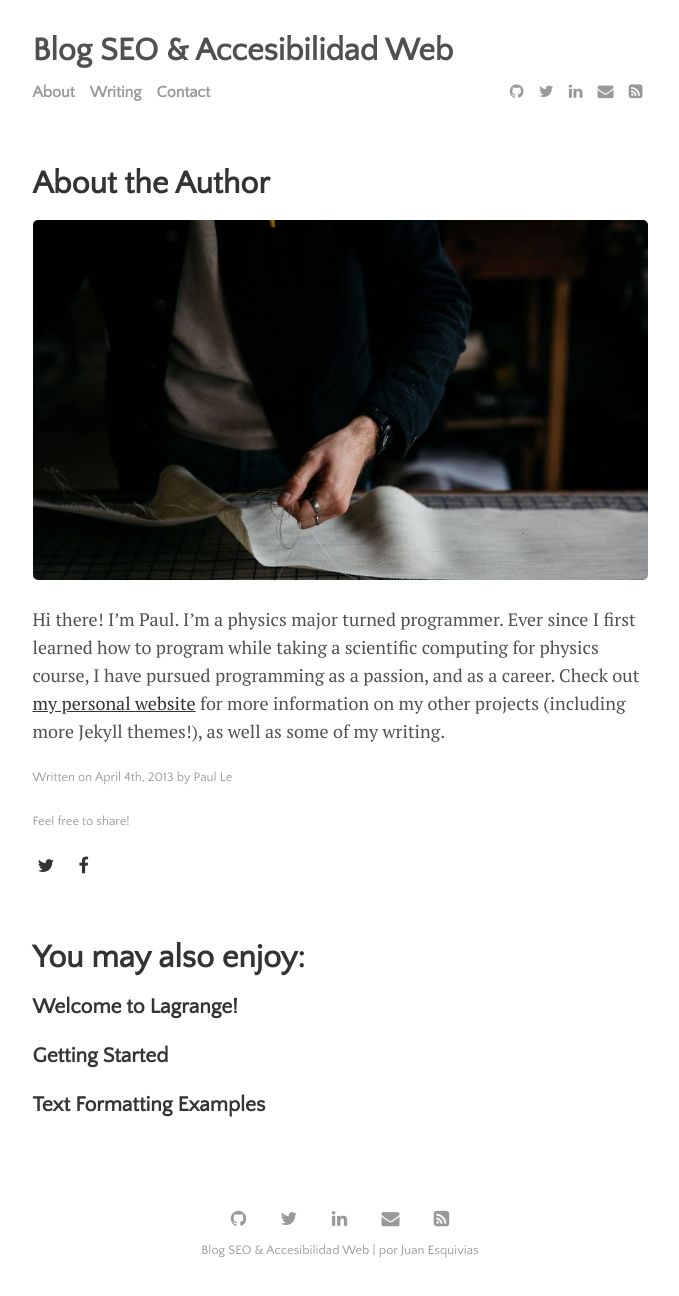
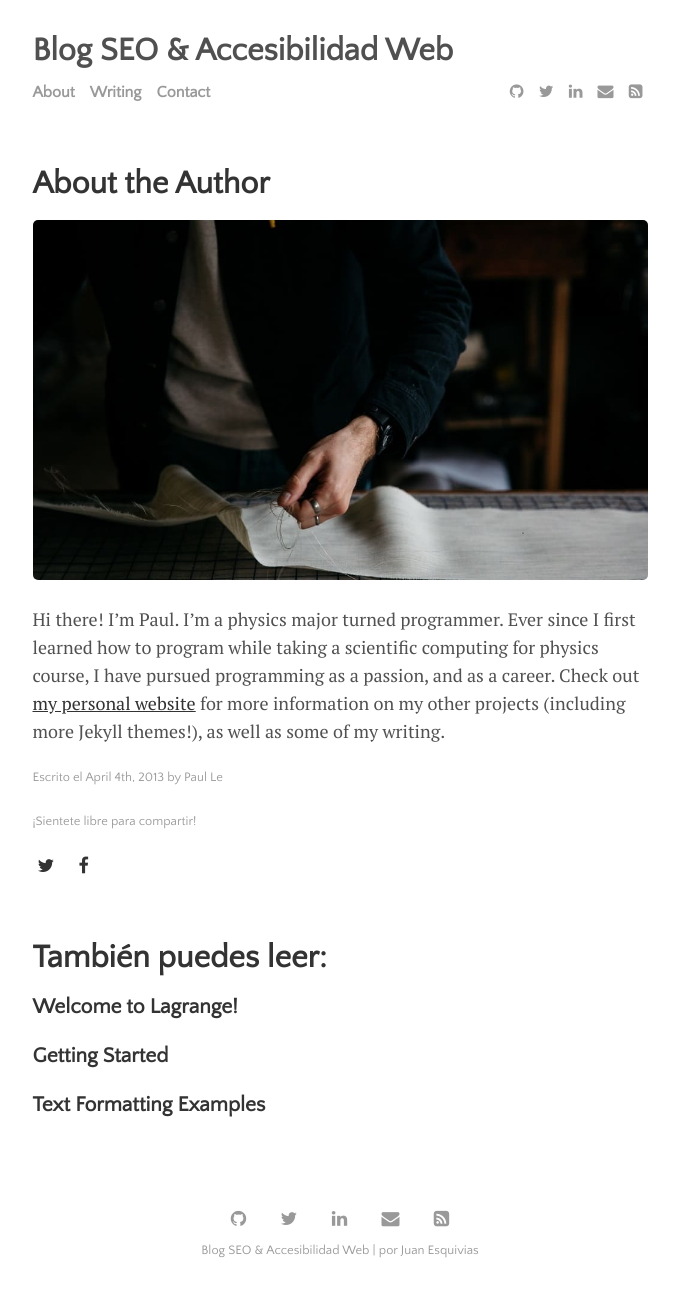
Before and after one commit to JuanEsquiviasO/blog, a Jekyll site: the page built from _posts/2013-04-04-about-the-author.md, in a window 1280 px wide. Shown: the whole page, without its empty margins (300-979 px from the left). Built offline with Jekyll 4.4.1, drawn with Linux system fonts in a browser that asks for light colours.

Commit message:
update and customize site text, pagination, sharing button, related post, post date prefix

```diff
--- a/_data/settings.yml
+++ b/_data/settings.yml
@@ -22,11 +22,11 @@ social:
 
 # Customize site text
 pagination:
-  next_page: 'Newer'
-  previous_page: 'Older'
+  next_page: 'Recientes'
+  previous_page: 'Anteriores'
 
-sharing_button_prompt: 'Feel free to share!'
+sharing_button_prompt: '¡Sientete libre para compartir!'
 
-related_posts: 'You may also enjoy:'
+related_posts: 'También puedes leer:'
 
-post_date_prefix: 'Written on'
+post_date_prefix: 'Escrito el'
```
